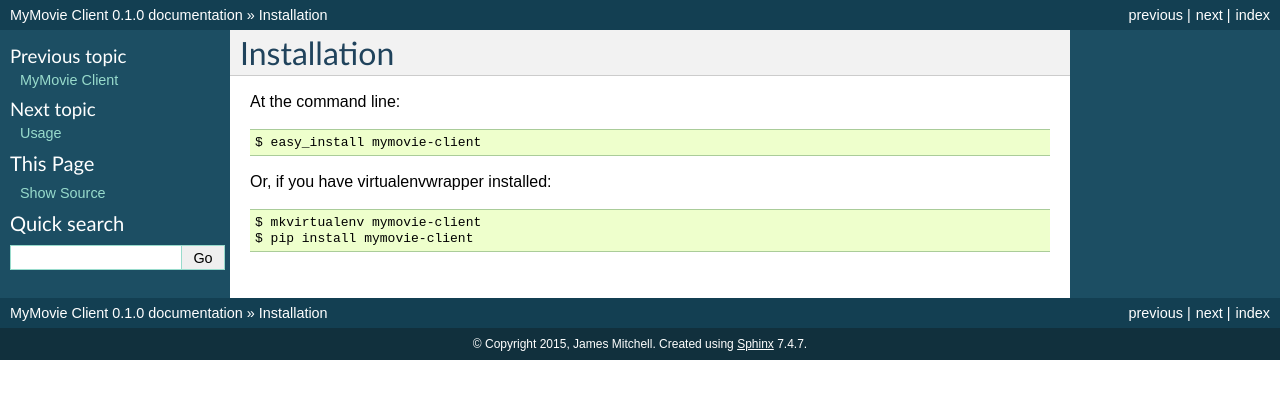
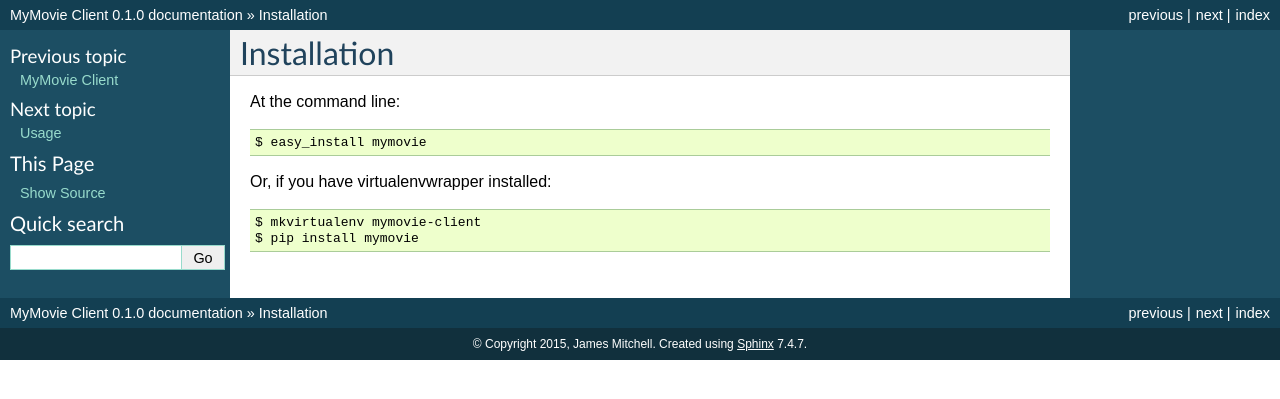
Before and after one commit to jtmitchell/mymovie-client, a Sphinx documentation site: the page built from docs/installation.rst, in a window 1280 px wide. Shown: the top 399 px of the page. Built offline with Sphinx 7.4.7, drawn with Linux system fonts in a browser that asks for light colours; the version number is read from the project's files by our own code.

```diff
--- a/CONTRIBUTING.rst
+++ b/CONTRIBUTING.rst
@@ -76,7 +76,7 @@ Ready to contribute? Here's how to set up `mymovie-client` for local development
 
 5. When you're done making changes, check that your changes pass flake8 and the tests, including testing other Python versions with tox::
 
-    $ flake8 mymovie-client tests
+    $ flake8 mymovie tests
     $ python setup.py test
     $ tox
 
--- a/docs/conf.py
+++ b/docs/conf.py
@@ -31,7 +31,7 @@ project_root = os.path.dirname(cwd)
 # version is used.
 sys.path.insert(0, project_root)
 
-import mymovie-client
+import mymovie
 
 # -- General configuration ---------------------------------------------
 
@@ -63,9 +63,9 @@ copyright = u'2015, James Mitchell'
 # the built documents.
 #
 # The short X.Y version.
-version = mymovie-client.__version__
+version = mymovie.__version__
 # The full version, including alpha/beta/rc tags.
-release = mymovie-client.__version__
+release = mymovie.__version__
 
 # The language for content autogenerated by Sphinx. Refer to documentation
 # for a list of supported languages.
@@ -188,17 +188,17 @@ html_static_path = ['_static']
 #html_file_suffix = None
 
 # Output file base name for HTML help builder.
-htmlhelp_basename = 'mymovie-clientdoc'
+htmlhelp_basename = 'mymoviedoc'
 
 
 # -- Options for LaTeX output ------------------------------------------
 
 latex_elements = {
     # The paper size ('letterpaper' or 'a4paper').
-    #'papersize': 'letterpaper',
+    'papersize': 'a4paper',
 
     # The font size ('10pt', '11pt' or '12pt').
-    #'pointsize': '10pt',
+    'pointsize': '10pt',
 
     # Additional stuff for the LaTeX preamble.
     #'preamble': '',
@@ -208,7 +208,7 @@ latex_elements = {
 # (source start file, target name, title, author, documentclass
 # [howto/manual]).
 latex_documents = [
-    ('index', 'mymovie-client.tex',
+    ('index', 'mymovie.tex',
      u'MyMovie Client Documentation',
      u'James Mitchell', 'manual'),
 ]
@@ -239,7 +239,7 @@ latex_documents = [
 # One entry per manual page. List of tuples
 # (source start file, name, description, authors, manual section).
 man_pages = [
-    ('index', 'mymovie-client',
+    ('index', 'mymovie',
      u'MyMovie Client Documentation',
      [u'James Mitchell'], 1)
 ]
@@ -254,10 +254,10 @@ man_pages = [
 # (source start file, target name, title, author,
 #  dir menu entry, description, category)
 texinfo_documents = [
-    ('index', 'mymovie-client',
+    ('index', 'mymovie',
      u'MyMovie Client Documentation',
      u'James Mitchell',
-     'mymovie-client',
+     'mymovie',
      'One line description of project.',
      'Miscellaneous'),
 ]
--- a/docs/installation.rst
+++ b/docs/installation.rst
@@ -4,9 +4,9 @@ Installation
 
 At the command line::
 
-    $ easy_install mymovie-client
+    $ easy_install mymovie
 
 Or, if you have virtualenvwrapper installed::
 
     $ mkvirtualenv mymovie-client
-    $ pip install mymovie-client
+    $ pip install mymovie
--- a/docs/usage.rst
+++ b/docs/usage.rst
@@ -4,4 +4,4 @@ Usage
 
 To use MyMovie Client in a project::
 
-    import mymovie-client
+    import mymovie
--- a/requirements.txt
+++ b/requirements.txt
@@ -1 +1 @@
-wheel==0.23.0
+-r requirements/base.txt
```
Also changed, not shown: README.rst (+3 -4 lines), setup.py (+7 -7 lines), .travis.yml, mymovie/__init__.py (renamed from mymovie-client/__init__.py), 10 other files.
